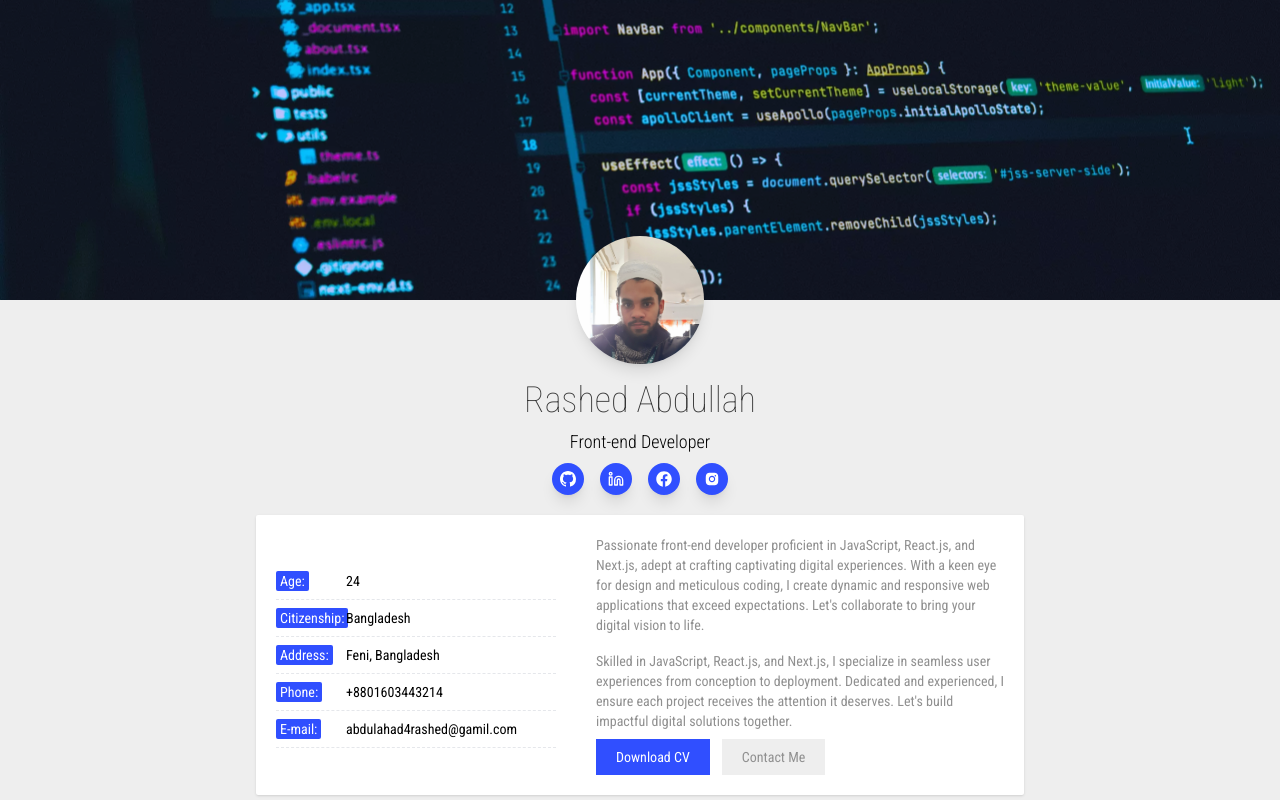
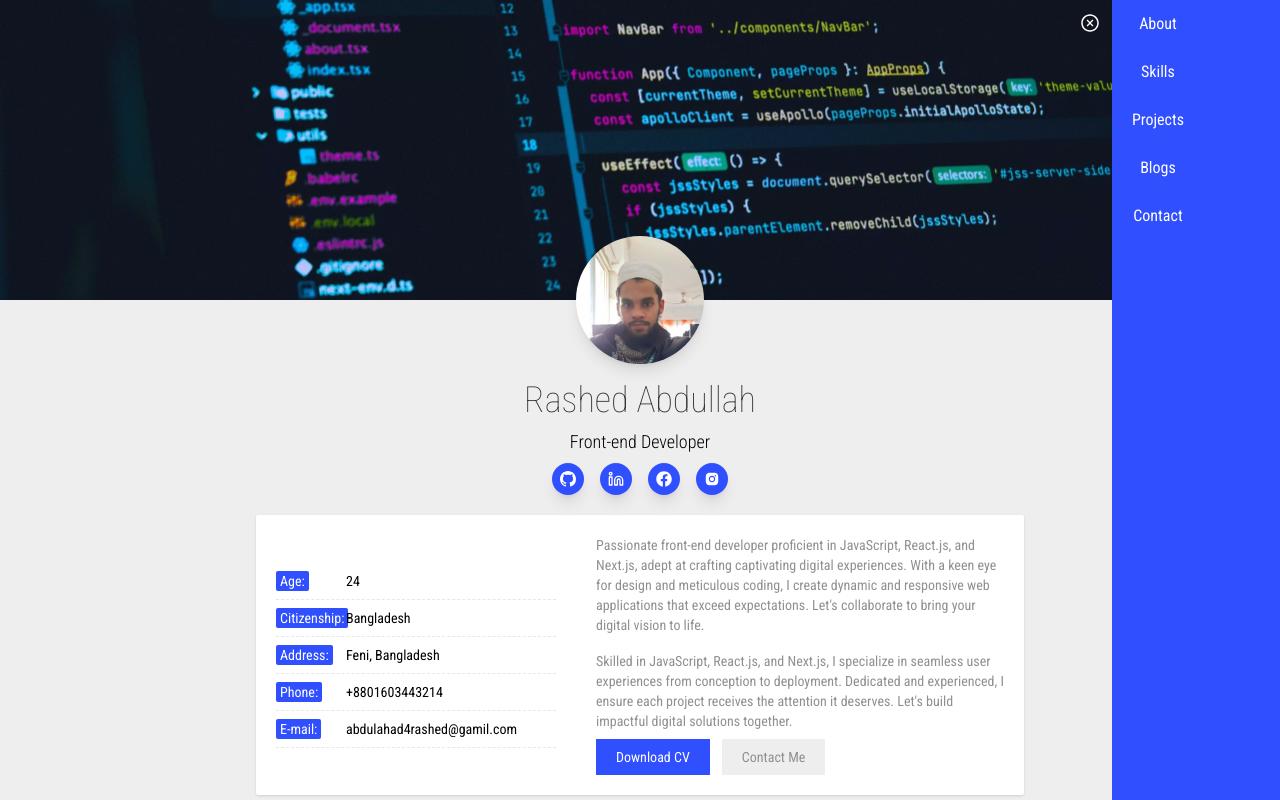
Before and after one commit to RashedAbdullah/rashed-abdullah, a Next.js app: page / in a window 1280 px wide. Shown: the top 800 px of the page. Built offline with nearby package versions, Linux system fonts and the light colour scheme.

Commit message:
Scroll into view added

```diff
--- a/app/page.js
+++ b/app/page.js
@@ -1,17 +1,36 @@
+"use client";
 import About from "@/components/about";
 import Blogs from "@/components/blogs";
 import ContacetMe from "@/components/contact";
 import Footer from "@/components/footer";
+import MenuBar from "@/components/menu-bar";
 import Projects from "@/components/projects";
 import Skills from "@/components/skills";
+import { useRef, useState } from "react";
 
 export default function Home() {
+  const viewOnScroll = useRef(null);
+  const [isHide, setIsHide] = useState(false);
+
+  const handelScrollView = () => {
+    viewOnScroll.current.scrollIntoView({ behavior: "smooth" });
+  };
+
   return (
-    <main>
+    <main ref={viewOnScroll} id="About">
+      <MenuBar
+        onView={handelScrollView}
+        isHide={isHide}
+        setIsHide={setIsHide}
+      />
       <div className="flex flex-col items-center justify-center">
         <div className="lg:w-[60vw] text-xs lg:text-sm m-5 flex flex-col gap-10">
-          <About />
-          <Skills />
+          <div>
+            <About />
+          </div>
+          <div ref={viewOnScroll} id="">
+            <Skills />
+          </div>
           <Projects />
           <Blogs />
           <ContacetMe />
--- /dev/null
+++ b/components/menu-bar.jsx
@@ -0,0 +1,39 @@
+import { FiMenu } from "react-icons/fi";
+import { AiOutlineCloseCircle } from "react-icons/ai";
+import { menuList } from "@/data/menu-list";
+
+const MenuBar = ({ onView, isHide, setIsHide }) => {
+  return (
+    <div
+      className={`fixed right-0 top-0 flex transition duration-500 ${
+        isHide ? "translate-x-44" : ""
+      } `}
+    >
+      <div className=" text-xl p-3">
+        <button onClick={() => setIsHide(!isHide)}>
+          {isHide ? (
+            <FiMenu color="white" />
+          ) : (
+            <AiOutlineCloseCircle color="white" />
+          )}
+        </button>
+      </div>
+      <div>
+        <ul className="bg-colors-quinary text-white h-screen">
+          {menuList.map((menu) => (
+            <li key={menu}>
+              <button
+                onClick={onView}
+                className="py-3 pr-24 px-5 hover:bg-blue-800 transition duration-300 w-full"
+              >
+                {menu}
+              </button>
+            </li>
+          ))}
+        </ul>
+      </div>
+    </div>
+  );
+};
+
+export default MenuBar;
--- /dev/null
+++ b/data/menu-list.js
@@ -0,0 +1 @@
+export const menuList = ["About", "Skills", "Projects", "Blogs", "Contact"];
```
